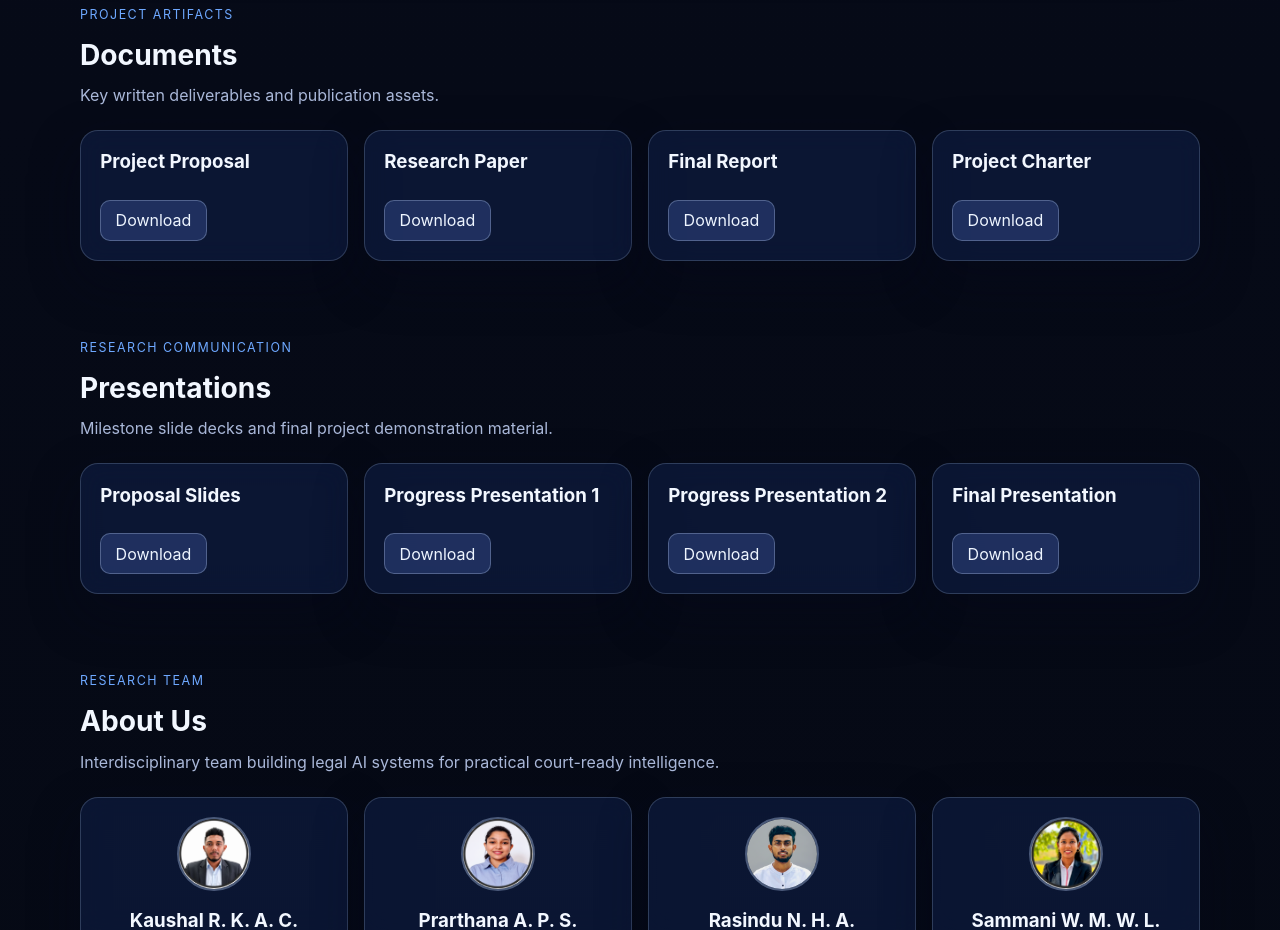
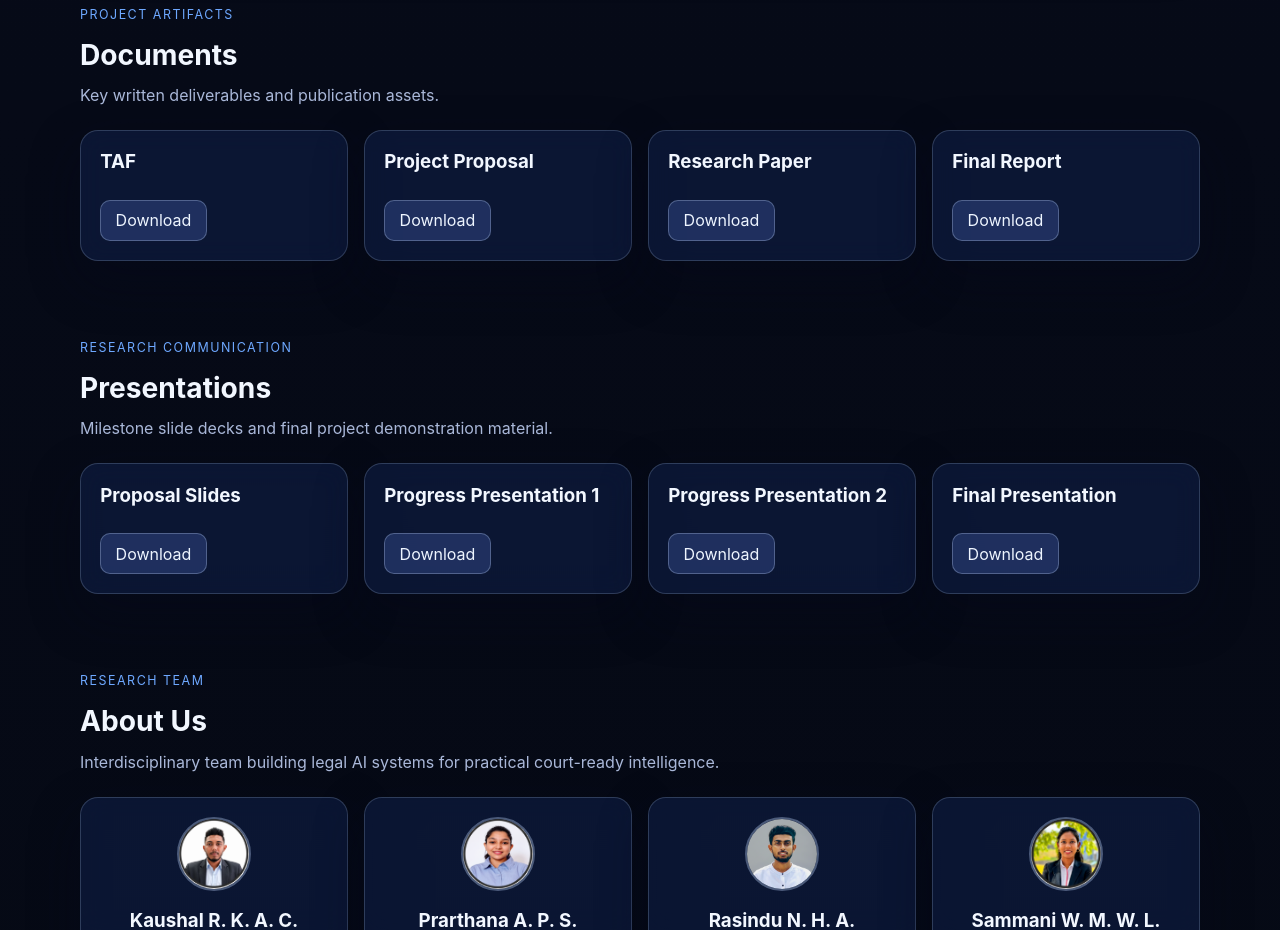
Before and after one commit to RasinduNHA/juraid-new, a React (Vite) app: page / in a window 1280 px wide. Shown: the part 1760-2690 px from the top of the page. Built offline with nearby package versions, Linux system fonts and the light colour scheme.

Commit message:
update data

```diff
--- a/src/data/siteData.js
+++ b/src/data/siteData.js
@@ -53,10 +53,11 @@ export const milestones = [
 ]
 
 export const documents = [
+  { title: 'TAF', file: '/documents/TAF.pdf' },
   { title: 'Project Proposal', file: '/documents/project-proposal.pdf' },
   { title: 'Research Paper', file: '/documents/research-paper.pdf' },
   { title: 'Final Report', file: '/documents/final-report.pdf' },
-  { title: 'Project Charter', file: '/documents/project-charter.pdf' },
+
 ]
 
 export const presentations = [
@@ -70,6 +71,19 @@ export const presentations = [
     file: '/documents/progress-presentation-2.pdf',
   },
   { title: 'Final Presentation', file: '/documents/final-presentation.pdf' },
+]
+
+export const supervisors = [
+  {
+    name: 'Jeewaka Perera',
+    role: 'Supervisor',
+    image: '/images/supervisors/jeewaka.jpg',
+  },
+  {
+    name: 'Madusha Weerasooriya',
+    role: 'Co-Supervisor',
+    image: '/images/supervisors/madusha.jpg',
+  },
 ]
 
 export const teamMembers = [
@@ -94,16 +108,3 @@ export const teamMembers = [
     image: '/images/members/sammani.jpg',
   },
 ]
-
-export const supervisors = [
-  {
-    name: 'Jeewaka Perera',
-    role: 'Supervisor',
-    image: '/images/supervisors/jeewaka.jpg',
-  },
-  {
-    name: 'Madusha Weerasooriya',
-    role: 'Co-Supervisor',
-    image: '/images/supervisors/madusha.jpg',
-  },
-]
```
